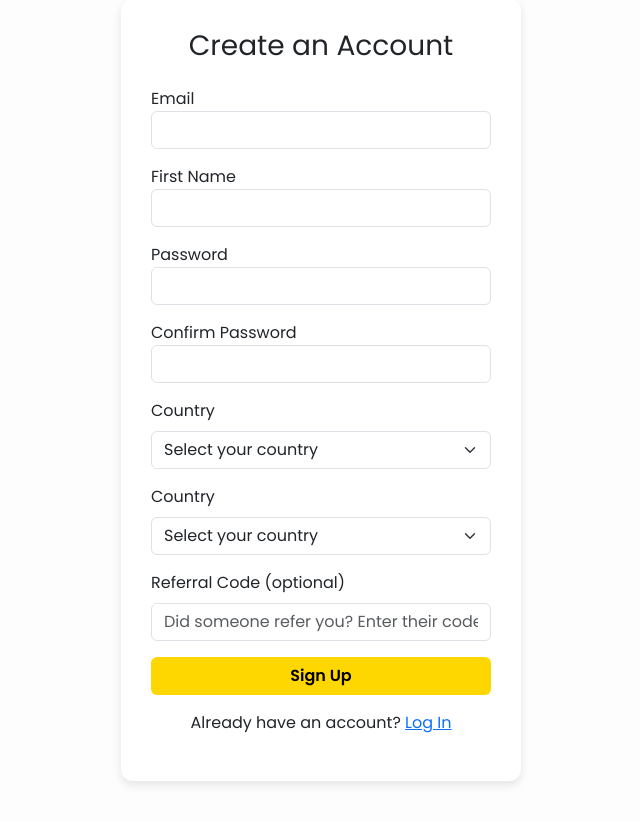
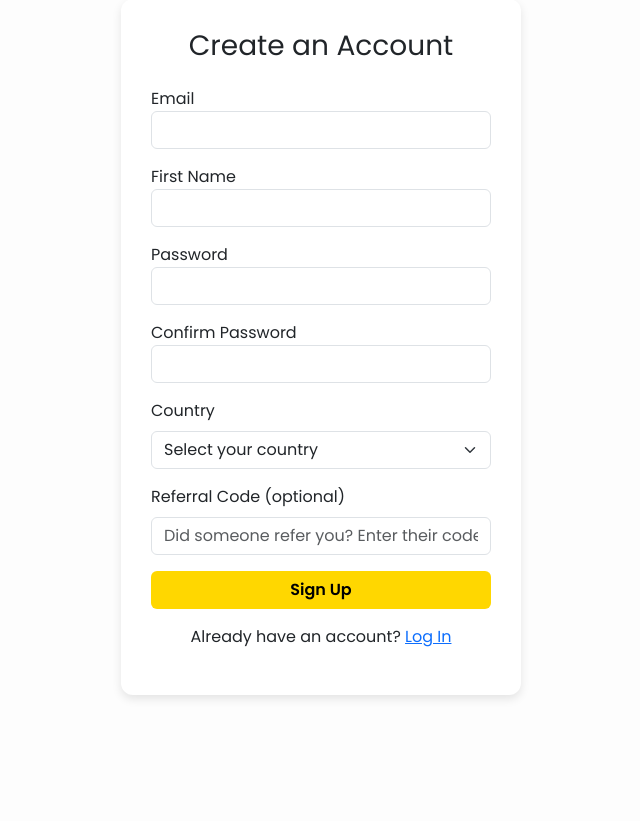
Before and after one commit to codeylee05/BeyonceVotingSite, a Django app: page /signup/ in a window 1280 px wide. Shown: the part 41-862 px from the top of the page, without its empty margins (319-959 px from the left). After the commit the page ends 740 px from the top, so only its background shows below. Run offline with Django 4.2, Linux system fonts and the light colour scheme.

Commit message:
Update signup.html

```diff
--- a/core/templates/core/signup.html
+++ b/core/templates/core/signup.html
@@ -46,16 +46,6 @@
         </div>
 
         <div class="mb-3">
-            <label for="country" class="form-label">Country</label>
-            <select class="form-select" id="country" name="country" required>
-                <option value="" disabled selected>Select your country</option>
-                {% for code, name in countries %}
-                <option value="{{ code }}">{{ name }}</option>
-                {% endfor %}
-            </select>
-        </div>
-
-        <div class="mb-3">
             <label for="referral_code" class="form-label">Referral Code (optional)</label>
             <input type="text" class="form-control" id="referral_code" name="referral_code"
                 placeholder="Did someone refer you? Enter their code here.">
```
